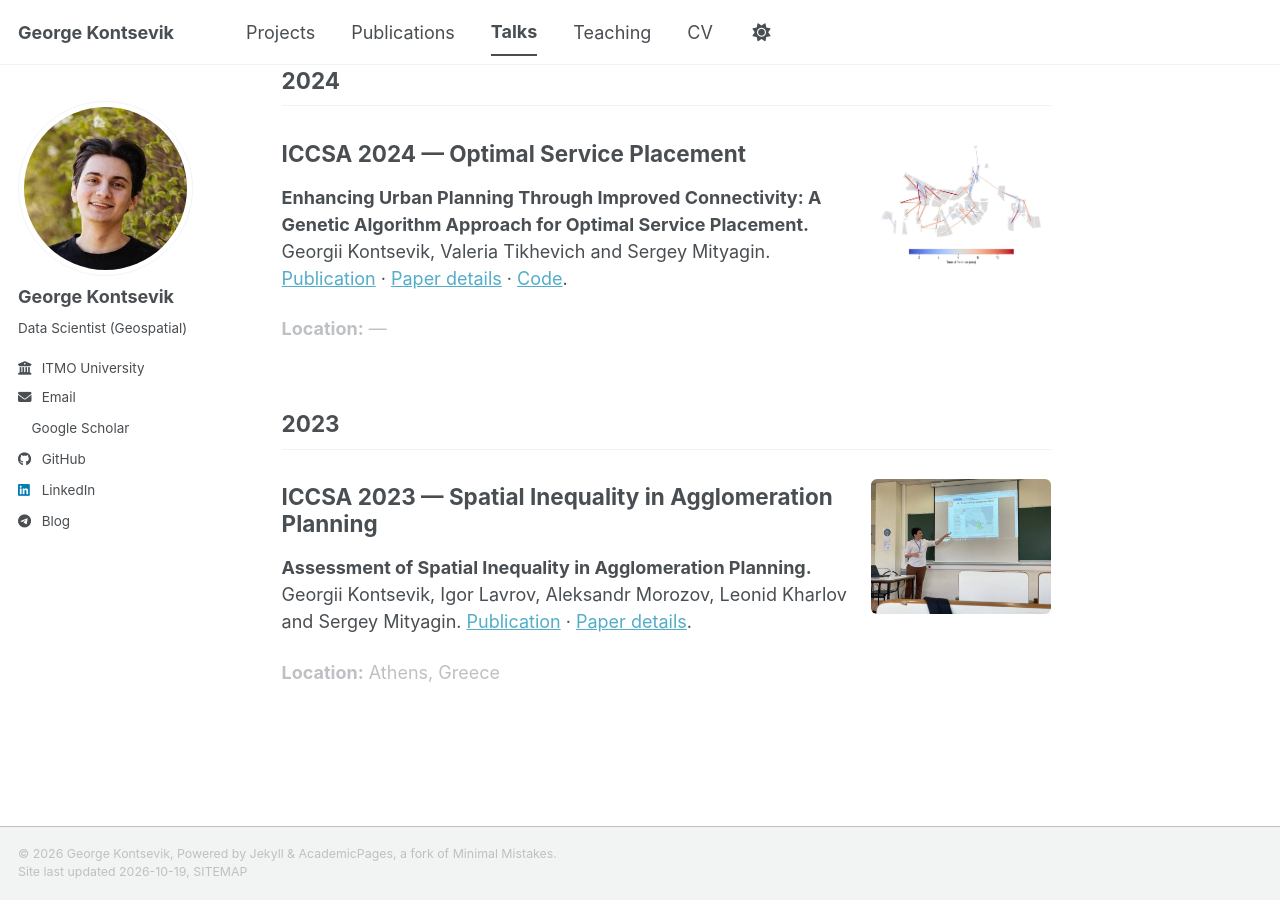
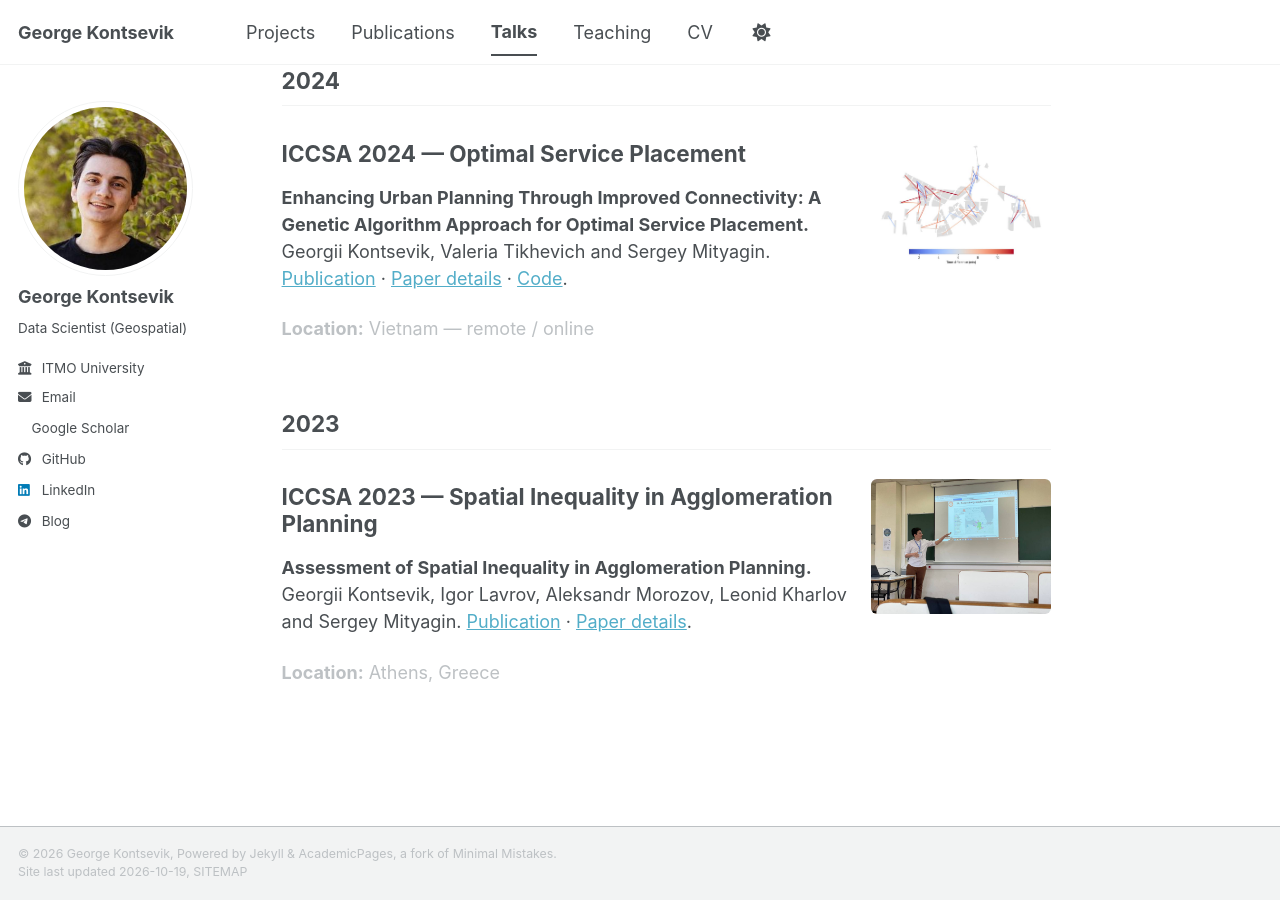
Before and after one commit to GeorgeKontsevik/GeorgeKontsevik.github.io, a Jekyll site: the page built from _pages/talks.md, in a window 1280 px wide and 900 px high, scrolled down 1255 px. Built offline with Jekyll 4.4.1, drawn with Linux system fonts in a browser that asks for light colours; a style sheet for code colours, icons or effects is not loaded.

Commit message:
Set ICCSA 2024 remote location to Vietnam

```diff
--- a/_data/section_cards.yml
+++ b/_data/section_cards.yml
@@ -1,6 +1,7 @@
 talks:
   - title: "ICCSA 2024 — Optimal Service Placement"
     year: 2024
+    location: "Vietnam — remote / online"
     image: "/images/publications/service-placement-time-difference.png"
     image_alt: "Map of connections coloured by travel-time difference in minutes"
     description: >-
```
